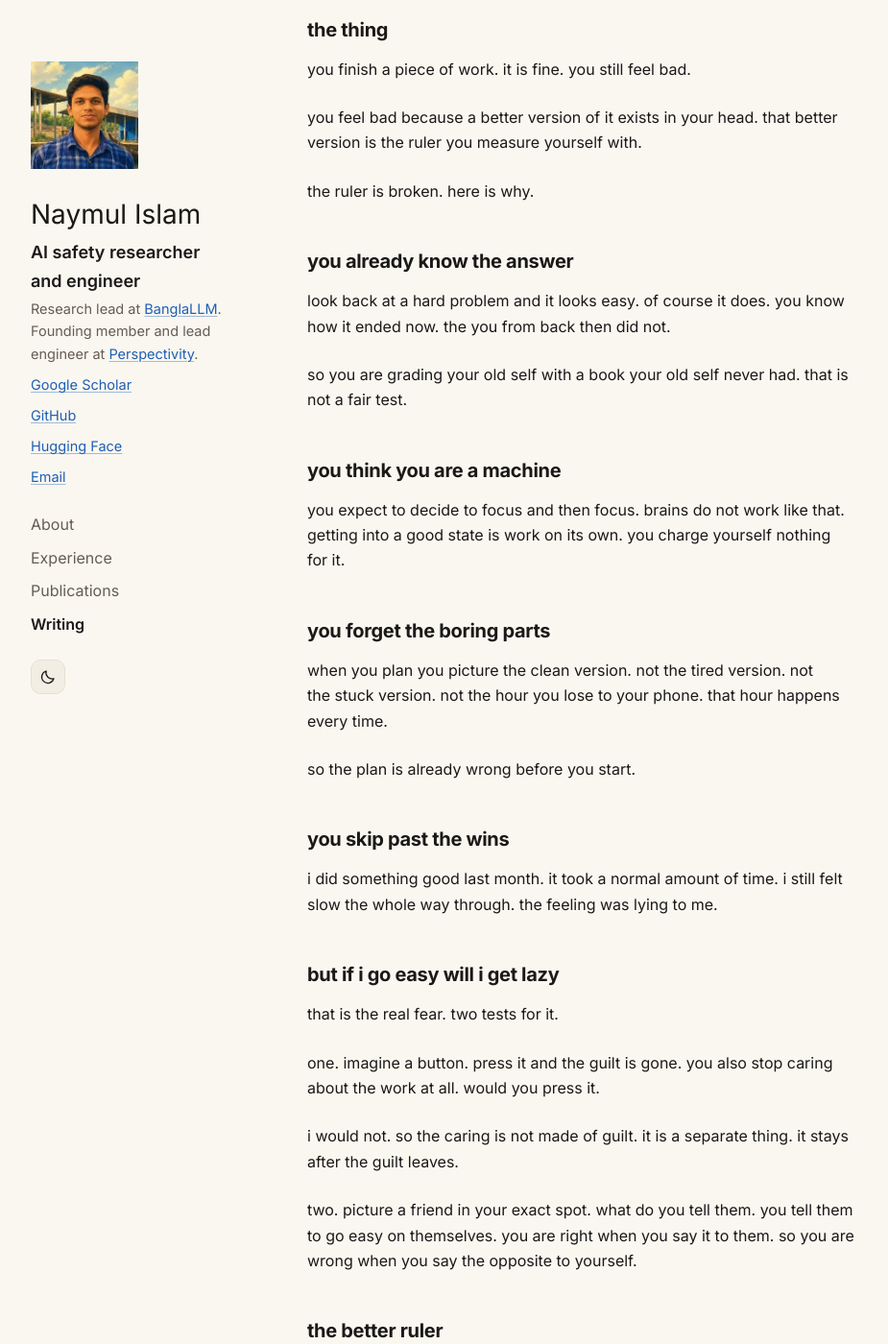
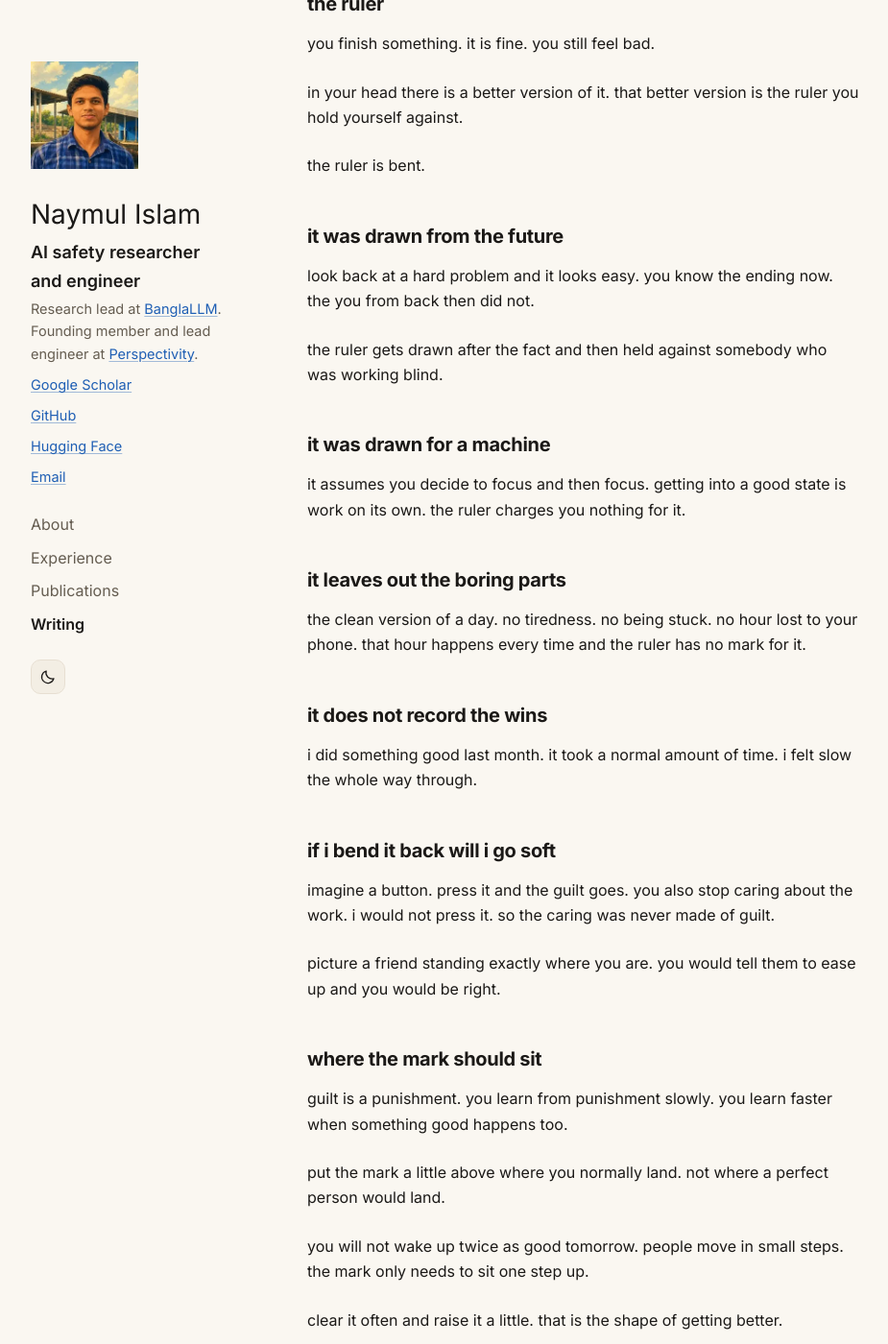
Before and after one commit to ai-naymul/ai-naymul.github.io, a Jekyll site: the page built from _posts/2026-11-02-my-ruler-was-broken.md, in a window 1280 px wide and 1400 px high, scrolled down 259 px. Shown: the whole window at 96% size, without its empty margins (128-1053 px from the left). Built offline with Jekyll 4.4.1, drawn with Linux system fonts in a browser that asks for light colours; some of the changed text lies outside the part shown.

Commit message:
Two notes and the guide for writing them
The ruler note is rebuilt so the picture carries every section: drawn from the
future, drawn for a machine, missing the boring parts, where the mark sits,
redrawing the line after a bad morning. The announcing phrases are gone.
581 words.

Second note on the problems never attempted, carried by a door nobody pulls.
451 words.

WRITING.md holds the method so the next one does not need this conversation:
pick the picture first, every section is that picture from another side, last
section says what it changes for me, 400 to 600 words, lower case, almost no
punctuation, and a list of the tells to cut on sight. Excluded from the build.

A stale duplicate draft of the door note was removed after diffing it against
the kept one.

Co-Authored-By: Claude Opus 5 <noreply@anthropic.com>

```diff
--- a/_config.yml
+++ b/_config.yml
@@ -33,6 +33,7 @@ sass:
 
 exclude:
   - README.md
+  - WRITING.md
   - Gemfile
   - Gemfile.lock
   - vendor
--- a/_posts/2026-11-02-my-ruler-was-broken.md
+++ b/_posts/2026-11-02-my-ruler-was-broken.md
@@ -2,120 +2,97 @@
 layout: post
 title: "my ruler was broken"
 date: 2026-11-02
-description: "notes to myself on why i feel behind even on good days and what i am doing about it."
+description: "notes to myself on why i feel behind even on good days."
 ---
 
-notes i made for myself. about why i feel behind even on good days. this one changed how i plan a
-week so i am keeping it where i can find it again.
+notes to myself. why i feel behind even on good days.
 
-## the thing
+## the ruler
 
-you finish a piece of work. it is fine. you still feel bad.
+you finish something. it is fine. you still feel bad.
 
-you feel bad because a better version of it exists in your head. that better version is the ruler
-you measure yourself with.
+in your head there is a better version of it. that better version is the ruler you hold yourself
+against.
 
-the ruler is broken. here is why.
+the ruler is bent.
 
-## you already know the answer
+## it was drawn from the future
 
-look back at a hard problem and it looks easy. of course it does. you know how it ended now. the
-you from back then did not.
+look back at a hard problem and it looks easy. you know the ending now. the you from back then did
+not.
 
-so you are grading your old self with a book your old self never had. that is not a fair test.
+the ruler gets drawn after the fact and then held against somebody who was working blind.
 
-## you think you are a machine
+## it was drawn for a machine
 
-you expect to decide to focus and then focus. brains do not work like that. getting into a good
-state is work on its own. you charge yourself nothing for it.
+it assumes you decide to focus and then focus. getting into a good state is work on its own. the
+ruler charges you nothing for it.
 
-## you forget the boring parts
+## it leaves out the boring parts
 
-when you plan you picture the clean version. not the tired version. not the stuck version. not the
-hour you lose to your phone. that hour happens every time.
+the clean version of a day. no tiredness. no being stuck. no hour lost to your phone. that hour
+happens every time and the ruler has no mark for it.
 
-so the plan is already wrong before you start.
+## it does not record the wins
 
-## you skip past the wins
+i did something good last month. it took a normal amount of time. i felt slow the whole way
+through.
 
-i did something good last month. it took a normal amount of time. i still felt slow the whole way
-through. the feeling was lying to me.
+## if i bend it back will i go soft
 
-## but if i go easy will i get lazy
+imagine a button. press it and the guilt goes. you also stop caring about the work. i would not
+press it. so the caring was never made of guilt.
 
-that is the real fear. two tests for it.
+picture a friend standing exactly where you are. you would tell them to ease up and you would be
+right.
 
-one. imagine a button. press it and the guilt is gone. you also stop caring about the work at all.
-would you press it.
+## where the mark should sit
 
-i would not. so the caring is not made of guilt. it is a separate thing. it stays after the guilt
-leaves.
+guilt is a punishment. you learn from punishment slowly. you learn faster when something good
+happens too.
 
-two. picture a friend in your exact spot. what do you tell them. you tell them to go easy on
-themselves. you are right when you say it to them. so you are wrong when you say the opposite to
-yourself.
+put the mark a little above where you normally land. not where a perfect person would land.
 
-## the better ruler
+you will not wake up twice as good tomorrow. people move in small steps. the mark only needs to sit
+one step up.
 
-guilt is a punishment. you can learn from punishment but it is slow. you learn faster when
-something good happens sometimes too.
+clear it often and raise it a little. that is the shape of getting better.
 
-so set the ruler a little above what you normally do. not above what a perfect person would do.
+## some days you come in under
 
-ask yourself this. will i wake up tomorrow twice as good as today. no. nobody does that. people get
-better in small steps. so the ruler only needs to sit a small step above today.
+the line is noisy. expect the noise.
 
-if you keep clearing it that is not a problem with the ruler. that is the point. move it up a bit
-and carry on.
+## how to draw a true one
 
-## bad days are part of it
+not by deciding to. with facts.
 
-some days you fall under the line. that is sad and you can usually learn something from it.
+write down how long things take. in a file. your head lies about this.
 
-it is also normal. the path up is noisy. expect the noise.
+write down a good day. next time you feel slow hold yourself against that real day.
 
-## how to fix the ruler
+ask somebody. you are the most biased person about you.
 
-you cannot fix it by deciding to. you fix it with facts.
+guess a time then bet on it. imagine real money riding on you missing. what number do you say now.
 
-**write down how long things take.** in a file. not in your head. your head lies about this. next
-time use the real number instead of a guess.
+## after a bad morning
 
-**write down a good day.** what did you actually finish on a day that felt great. keep that note.
-next time you feel slow compare yourself to that real day instead of an imaginary one.
+you lose the morning and then raise the mark to make up for it. you miss. then you throw the whole
+day out.
 
-**ask somebody.** you are the most biased person about you. a friend sees it straighter.
+i do this one a lot.
 
-**guess the time then bet on it.** say how long a task will take. now imagine someone bets you a
-lot of money that you will miss it. what number do you say now. that second number is usually the
-true one.
-
-## the trap at the end of a day
-
-you lose the morning. now you feel you have to make it up. so you aim at a bigger day than normal.
-you miss. then you throw the whole day away.
-
-this is the one i fall into most.
-
-the fix is to stop and plan again. you are not in the morning any more. you are here. what does a
-good rest of today look like starting from here.
-
-being good at this is not having no bad days. it is getting back up faster.
+stop and draw the line again from here. you are not in the morning any more.
 
 ## sometimes the ruler is fine
 
-sometimes you are measuring the wrong thing. you keep going to a class you learn nothing in. you
-keep reading a book that got boring four chapters back.
+sometimes it is the thing being measured. a class you learn nothing in. a book that went dull four
+chapters back. the mark is fine. the goal is wrong. drop the goal.
 
-the standard is not the problem there. the goal is. drop the goal instead of trying harder at it.
+## why i keep this
 
-## why i keep this note
+research and building are both slow and both look obvious the moment they work.
 
-i do research and i build things. both are slow. both look obvious the moment they work. so i get
-the hindsight problem every day of the week.
+with a bent ruler every day reads as a failure. nobody keeps walking into that.
 
-if my ruler is wrong then every day reads as a failure. nobody keeps going when every day reads as
-a failure.
-
-so from here i track the time. i ask people. and when a day goes wrong i stop and plan again
-instead of pressing harder.
+so i track time. i ask people. and after a bad morning i draw the line again instead of pressing
+harder.
```
Also changed, not shown: WRITING.md (added, +81 -0 lines), _posts/2026-11-01-the-door-i-never-tried.md (added, +76 -0 lines).
